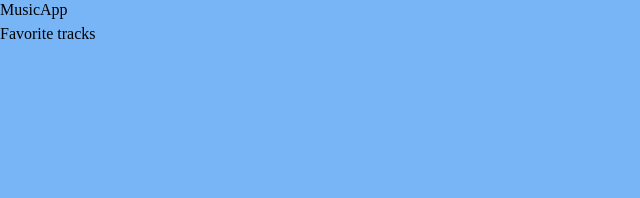
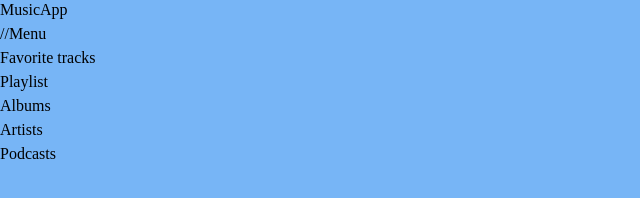
Before and after one commit to Tane4ka170/New, a Vue app: page / in a window 1280 px wide. Shown: the part 358-556 px from the top of the page, without its empty margins (0-640 px from the left). Built offline with nearby package versions, Linux system fonts and the light colour scheme.

Commit message:
Updatedmenuitemsandaddedmaincontentcontainer

```diff
--- a/src/App.vue
+++ b/src/App.vue
@@ -40,11 +40,19 @@ import Bell from "vue-material-design-icons/Bell.vue";
 
     <div class="mt-[53px]"></div>
 
-    <!-- Menu -->
+    //Menu
     <div class="text-[#77b5f6] font-light text-[12px] pl-[62px] mt-[25px]">
       <div class="py-[9px] hover:text-[#d8f017] cursor-pointer">
         Favorite tracks
       </div>
+      <div class="py-[9px] hover:text-[#d8f017] cursor-pointer">Playlist</div>
+      <div class="py-[9px] hover:text-[#d8f017] cursor-pointer">Albums</div>
+      <div class="py-[9px] hover:text-[#d8f017] cursor-pointer">Artists</div>
+      <div class="py-[9px] hover:text-[#d8f017] cursor-pointer">Podcasts</div>
     </div>
   </div>
+
+  <div
+    class="fixed w-[calc(100%-240px)] h-[calc(100-56px)] ml-[240px] mt-[56px] overflow-x-auto"
+  ></div>
 </template>
```
